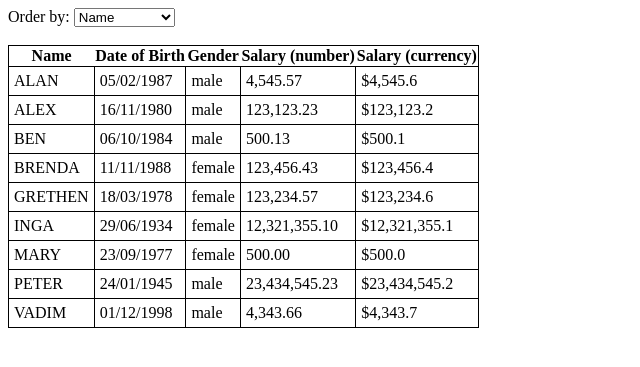
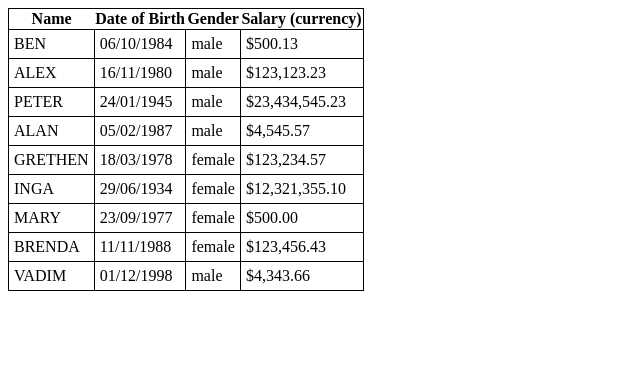
Before and after one commit to agrytsenko/ng-tutorial, a Flask app: page / in a window 1280 px wide. Shown: the top 367 px of the page, without its empty margins (0-640 px from the left). Run offline with Flask 2, Linux system fonts and the light colour scheme; some libraries are stand-ins or nearby versions.

Commit message:
columns sorting order

```diff
--- a/js/script.js
+++ b/js/script.js
@@ -17,5 +17,18 @@ angular
         ];
 
         $scope.employees = employees;
-        $scope.columnOrder = 'name';
+        $scope.sortColumn = null;
+        $scope.reverseSort = false;
+
+        $scope.sortData = function(column) {
+            $scope.reverseSort = ($scope.sortColumn == column) ? !$scope.reverseSort : false;
+            $scope.sortColumn = column;
+        };
+
+        $scope.getSortClass = function(column) {
+            if ($scope.sortColumn == column) {
+                return $scope.reverseSort ? 'arrow-down' : 'arrow-up'
+            }
+            return ''
+        };
 });
--- a/styles.css
+++ b/styles.css
@@ -8,4 +8,24 @@
     border: 1px solid black;
 }
 
+th {cursor: pointer}
+
 td {text-align: left}
+
+.arrow-up {
+    width: 0;
+    height: 0;
+    border-left: 5px solid transparent;
+    border-right: 5px solid transparent;
+    border-bottom: 10px solid black;
+    display: inline-block;
+}
+
+.arrow-down {
+    width: 0;
+    height: 0;
+    border-left: 5px solid transparent;
+    border-right: 5px solid transparent;
+    border-top: 10px solid black;
+    display: inline-block;
+}
--- a/templates/index.html
+++ b/templates/index.html
@@ -9,34 +9,29 @@
 
 <body>
     <div ng-controller="myController">
-        Order by:
-        <select ng-model="columnOrder">
-            <option value="name">Name</option>
-            <option value="-name">Name DESC</option>
-            <option value="gender">Gender</option>
-            <option value="dateOfBirth">Date of Birth</option>
-            <option value="salary">Salary</option>
-            <option value="-salary">Salary DESC</option>
-        </select>
-        <br/>
-        <br/>
         <table>
             <thead>
             <tr>
-                <th>Name</th>
-                <th>Date of Birth</th>
-                <th>Gender</th>
-                <th>Salary (number)</th>
-                <th>Salary (currency)</th>
+                <th ng-click="sortData('name')">
+                    Name<div ng-class="getSortClass('name')"></div>
+                </th>
+                <th ng-click="sortData('dateOfBirth')">
+                    Date of Birth <div ng-class="getSortClass('dateOfBirth')"></div>
+                </th>
+                <th ng-click="sortData('gender')">
+                    Gender <div ng-class="getSortClass('gender')"></div>
+                </th>
+                <th ng-click="sortData('salary')">
+                    Salary (currency) <div ng-class="getSortClass('salary')"></div>
+                </th>
             </tr>
             </thead>
             <tbody>
-            <tr ng-repeat="employee in employees | orderBy:columnOrder">
+            <tr ng-repeat="employee in employees | orderBy:sortColumn:reverseSort">
                 <td>{{ employee.name | uppercase }}</td>
                 <td>{{ employee.dateOfBirth | date:"dd/MM/yyyy" }}</td>
                 <td>{{ employee.gender | lowercase }}</td>
-                <td>{{ employee.salary | number:2 }}</td>
-                <td>{{ employee.salary | currency:"$":1 }}</td>
+                <td>{{ employee.salary | currency:"$":2 }}</td>
             </tr>
             </tbody>
         </table>
```
